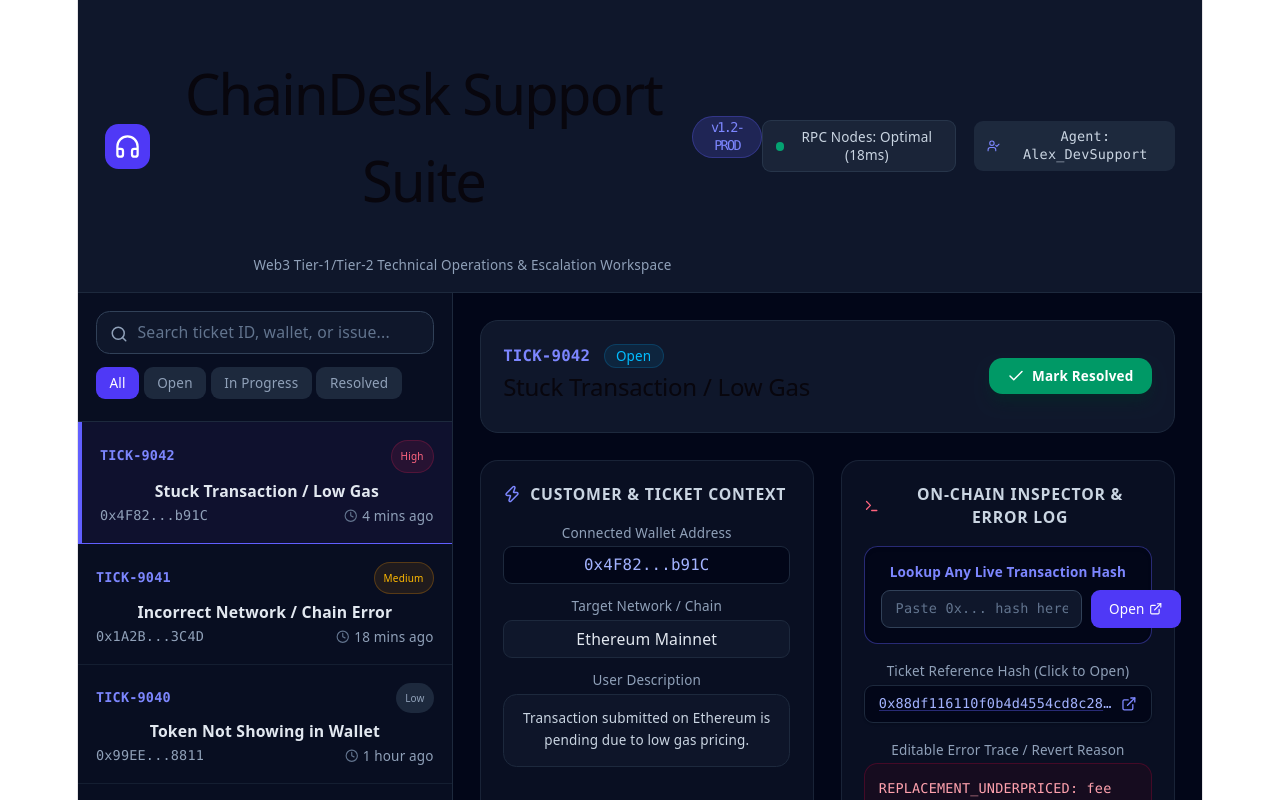
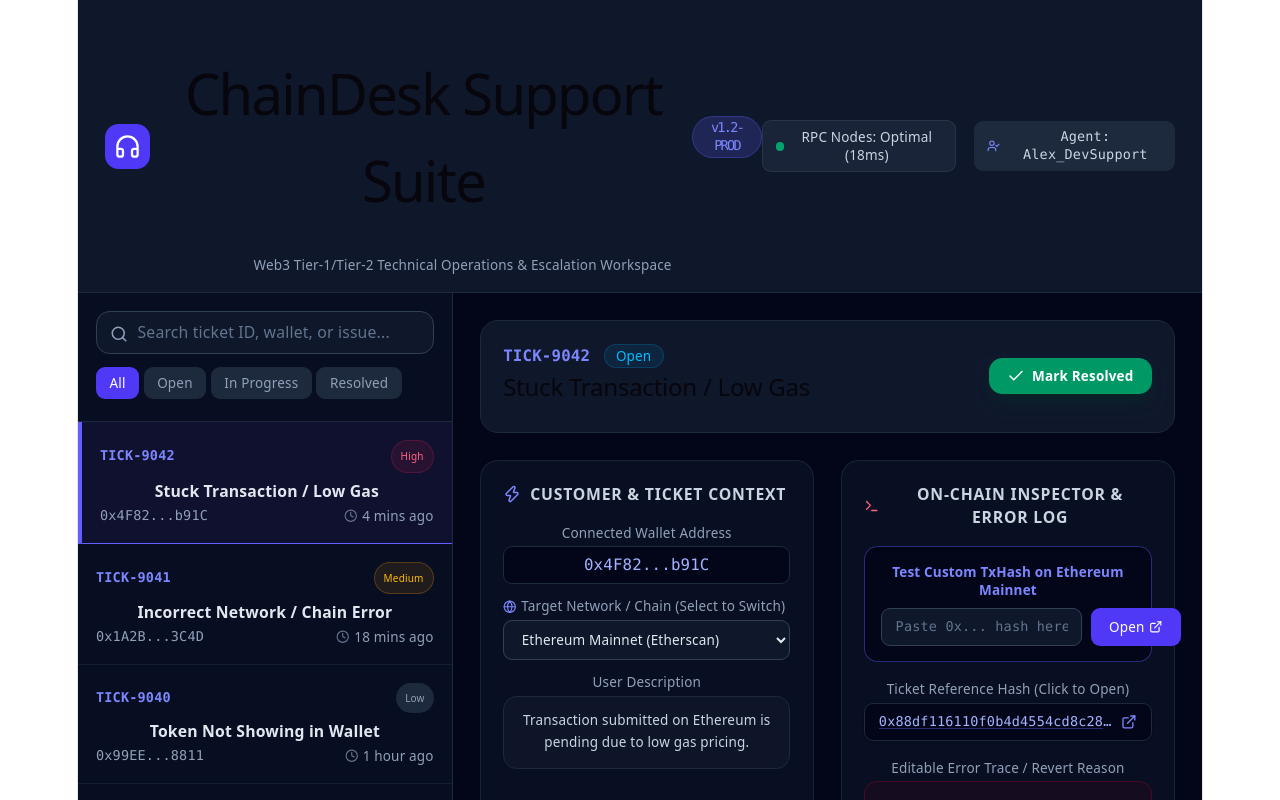
Before and after one commit to alexten1010/chaindesk-support, a React (Vite) app: page / in a window 1280 px wide. Shown: the top 800 px of the page. Built offline with nearby package versions, Linux system fonts and the light colour scheme.

Commit message:
Add network selector dropdown and robust custom transaction hash testing box

```diff
--- a/src/App.jsx
+++ b/src/App.jsx
@@ -9,7 +9,8 @@ import {
   Terminal,
   Zap,
   UserCheck,
-  Check
+  Check,
+  Globe
 } from 'lucide-react';
 
 const initialTickets = [
@@ -34,7 +35,7 @@ const initialTickets = [
     timestamp: '18 mins ago',
     details: 'User trying to claim staking rewards on Base, but wallet is connected to Ethereum Mainnet.',
     txHash: 'N/A',
-    network: 'Ethereum Mainnet (Expected: Base)',
+    network: 'Base',
     errorLog: 'CHAIN_MISMATCH: Expected chain ID 8453, received 1',
   },
   {
@@ -85,11 +86,19 @@ export default function App() {
   const [searchQuery, setSearchQuery] = useState('');
   const [agentReply, setAgentReply] = useState('');
   const [successToast, setSuccessToast] = useState(false);
+
+  // Custom states for live inspector testing & network override
   const [customHashInput, setCustomHashInput] = useState('');
-
+  const [selectedNetwork, setSelectedNetwork] = useState(selectedTicket?.network || 'Ethereum Mainnet');
   const [editableErrorLogs, setEditableErrorLogs] = useState(
     initialTickets.reduce((acc, t) => ({ ...acc, [t.id]: t.errorLog }), {})
   );
+
+  // Sync network state when user selects a different ticket
+  const handleSelectTicket = (ticket) => {
+    setSelectedTicket(ticket);
+    setSelectedNetwork(ticket.network);
+  };
 
   const filteredTickets = tickets.filter(ticket => {
     const matchesFilter = filter === 'All' || ticket.status === filter;
@@ -116,8 +125,12 @@ export default function App() {
     setTimeout(() => setSuccessToast(false), 3000);
   };
 
-  const handleEditorChange = (ticketId, value) => {
-    setEditableErrorLogs(prev => ({ ...prev, [ticketId]: value }));
+  const getExplorerUrl = (networkName, hash) => {
+    const net = networkName.toLowerCase();
+    if (net.includes('arbitrum')) return `https://arbiscan.io/tx/${hash}`;
+    if (net.includes('polygon')) return `https://polygonscan.com/tx/${hash}`;
+    if (net.includes('base')) return `https://basescan.org/tx/${hash}`;
+    return `https://etherscan.io/tx/${hash}`;
   };
 
   return (
@@ -194,7 +207,7 @@ export default function App() {
               filteredTickets.map((ticket) => (
                 <div
                   key={ticket.id}
-                  onClick={() => setSelectedTicket(ticket)}
+                  onClick={() => handleSelectTicket(ticket)}
                   className={`p-4 cursor-pointer transition-all hover:bg-slate-800/50 ${selectedTicket?.id === ticket.id ? 'bg-indigo-950/30 border-l-4 border-indigo-500' : ''
                     }`}
                 >
@@ -266,12 +279,25 @@ export default function App() {
                         {selectedTicket.user}
                       </span>
                     </div>
+
+                    {/* Interactive Network / Chain Selector */}
                     <div>
-                      <span className="text-xs text-slate-400 block mb-1">Target Network / Chain</span>
-                      <span className="text-slate-200 font-medium bg-slate-900 border border-slate-800 px-3 py-1.5 rounded-lg block">
-                        {selectedTicket.network}
+                      <span className="text-xs text-slate-400 block mb-1 flex items-center space-x-1">
+                        <Globe className="w-3 h-3 text-indigo-400" />
+                        <span>Target Network / Chain (Select to Switch)</span>
                       </span>
+                      <select
+                        value={selectedNetwork}
+                        onChange={(e) => setSelectedNetwork(e.target.value)}
+                        className="w-full bg-slate-900 border border-slate-700 hover:border-indigo-500 rounded-lg px-3 py-2 text-xs font-medium text-slate-200 focus:outline-none transition-colors cursor-pointer"
+                      >
+                        <option value="Ethereum Mainnet">Ethereum Mainnet (Etherscan)</option>
+                        <option value="Arbitrum One">Arbitrum One (Arbiscan)</option>
+                        <option value="Base">Base (Basescan)</option>
+                        <option value="Polygon">Polygon (Polygonscan)</option>
+                      </select>
                     </div>
+
                     <div>
                       <span className="text-xs text-slate-400 block mb-1">User Description</span>
                       <p className="text-slate-300 bg-slate-900/80 border border-slate-800 p-3 rounded-xl text-xs leading-relaxed">
@@ -281,7 +307,7 @@ export default function App() {
                   </div>
                 </div>
 
-                {/* On-Chain Inspector with Cleanly Separated Input Box */}
+                {/* On-Chain Inspector with Standalone Test Box */}
                 <div className="bg-slate-900/60 border border-slate-800/80 rounded-2xl p-5 space-y-4">
                   <h3 className="text-sm font-bold text-slate-300 uppercase tracking-wider flex items-center space-x-2">
                     <Terminal className="w-4 h-4 text-rose-400" />
@@ -290,15 +316,15 @@ export default function App() {
 
                   <div className="space-y-4 text-sm">
 
-                    {/* Custom Live Transaction Hash Input Box (Safely Isolated) */}
+                    {/* Standalone Live Transaction Hash Lookup Box */}
                     <div className="bg-slate-950 border border-indigo-500/40 p-3.5 rounded-xl space-y-2 shadow-inner">
                       <label className="text-xs font-bold text-indigo-400 block">
-                        Lookup Any Live Transaction Hash
+                        Test Custom TxHash on {selectedNetwork}
                       </label>
                       <div className="flex space-x-2">
                         <input
                           type="text"
-                          placeholder="Paste 0x... hash here to view live..."
+                          placeholder="Paste 0x... hash here..."
                           value={customHashInput}
                           onChange={(e) => setCustomHashInput(e.target.value)}
                           className="flex-1 bg-slate-900 border border-slate-700 rounded-lg px-3 py-2 text-xs font-mono text-slate-100 placeholder-slate-500 focus:outline-none focus:border-indigo-500"
@@ -307,7 +333,8 @@ export default function App() {
                           type="button"
                           onClick={() => {
                             if (customHashInput.trim()) {
-                              window.open(`https://etherscan.io/tx/${customHashInput.trim()}`, '_blank');
+                              const url = getExplorerUrl(selectedNetwork, customHashInput.trim());
+                              window.open(url, '_blank');
                             }
                           }}
                           className="bg-indigo-600 hover:bg-indigo-500 text-white text-xs px-4 py-2 rounded-lg font-medium transition-colors flex items-center space-x-1 cursor-pointer flex-shrink-0"
@@ -318,12 +345,12 @@ export default function App() {
                       </div>
                     </div>
 
-                    {/* Default Ticket Transaction Link */}
+                    {/* Ticket Reference Hash Link */}
                     <div>
                       <span className="text-xs text-slate-400 block mb-1">Ticket Reference Hash (Click to Open)</span>
                       {selectedTicket.txHash !== 'N/A' ? (
                         <a
-                          href={`https://etherscan.io/tx/${selectedTicket.txHash}`}
+                          href={getExplorerUrl(selectedNetwork, selectedTicket.txHash)}
                           target="_blank"
                           rel="noopener noreferrer"
                           className="flex items-center justify-between font-mono bg-slate-950 border border-slate-800 hover:border-indigo-500 px-3 py-2 rounded-lg text-xs text-indigo-300 hover:text-indigo-200 transition-all group shadow-sm cursor-pointer"
```
